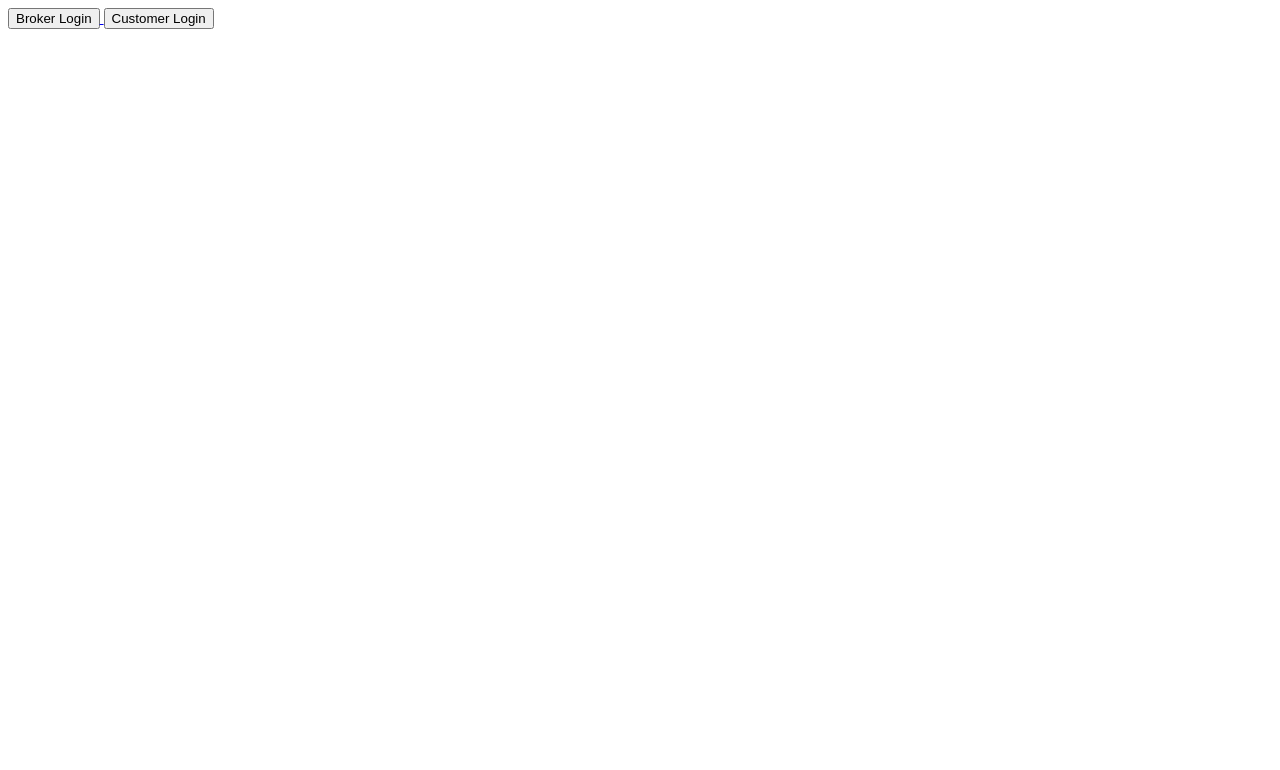
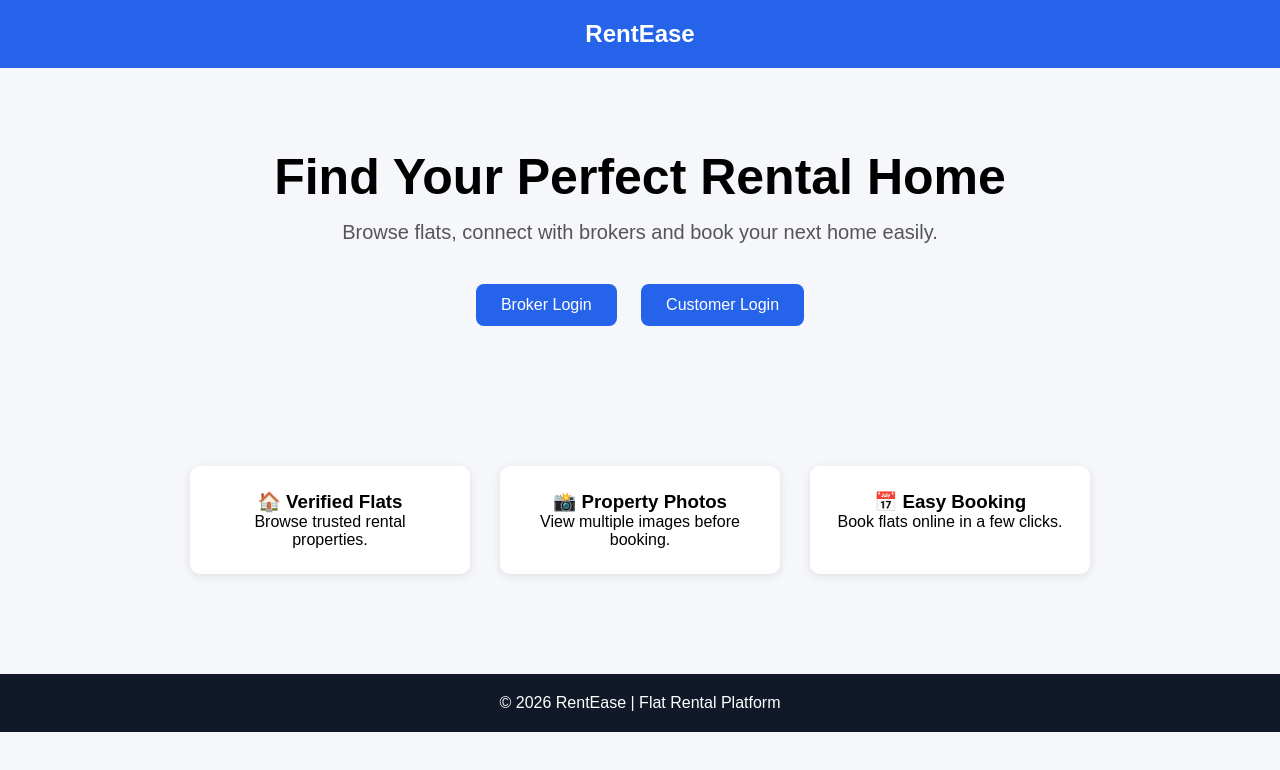
Before and after one commit to amangujjar59689-arch/rentease, a plain HTML site: page index.html in a window 1280 px wide. Drawn offline with Linux system fonts and the light colour scheme.

Commit message:
Update index.html

```diff
--- a/index.html
+++ b/index.html
@@ -1,10 +1,123 @@
-<a href="broker-login.html">
-    <button>Broker Login</button>
-</a>
+<!DOCTYPE html>
+<html>
+<head>
+<title>RentEase</title>
 
-<a href="customer-login.html">
-    <button>Customer Login</button>
-</a>
+<style>
+
+*{
+margin:0;
+padding:0;
+box-sizing:border-box;
+font-family:Arial,sans-serif;
+}
+
+body{
+background:#f5f7fa;
+}
+
+header{
+background:#2563eb;
+color:white;
+padding:20px;
+text-align:center;
+}
+
+.hero{
+text-align:center;
+padding:80px 20px;
+}
+
+.hero h1{
+font-size:50px;
+margin-bottom:15px;
+}
+
+.hero p{
+font-size:20px;
+color:#555;
+margin-bottom:30px;
+}
+
+.btn{
+display:inline-block;
+padding:12px 25px;
+margin:10px;
+background:#2563eb;
+color:white;
+text-decoration:none;
+border-radius:8px;
+}
+
+.features{
+display:flex;
+justify-content:center;
+gap:30px;
+padding:50px;
+flex-wrap:wrap;
+}
+
+.card{
+background:white;
+padding:25px;
+width:280px;
+border-radius:10px;
+box-shadow:0 2px 10px rgba(0,0,0,0.1);
+text-align:center;
+}
+
+footer{
+background:#111827;
+color:white;
+text-align:center;
+padding:20px;
+margin-top:50px;
+}
+
+</style>
+</head>
+
+<body>
+
+<header>
+<h2>RentEase</h2>
+</header>
+
+<section class="hero">
+<h1>Find Your Perfect Rental Home</h1>
+
+<p>Browse flats, connect with brokers and book your next home easily.</p>
+
+<a href="broker-login.html" class="btn">Broker Login</a>
+
+<a href="customer-login.html" class="btn">Customer Login</a>
+
+</section>
+
+<section class="features">
+
+<div class="card">
+<h3>🏠 Verified Flats</h3>
+<p>Browse trusted rental properties.</p>
+</div>
+
+<div class="card">
+<h3>📸 Property Photos</h3>
+<p>View multiple images before booking.</p>
+</div>
+
+<div class="card">
+<h3>📅 Easy Booking</h3>
+<p>Book flats online in a few clicks.</p>
+</div>
+
+</section>
+
+<footer>
+
+<p>© 2026 RentEase | Flat Rental Platform</p>
+
+</footer>
 
 </body>
 </html>
```
